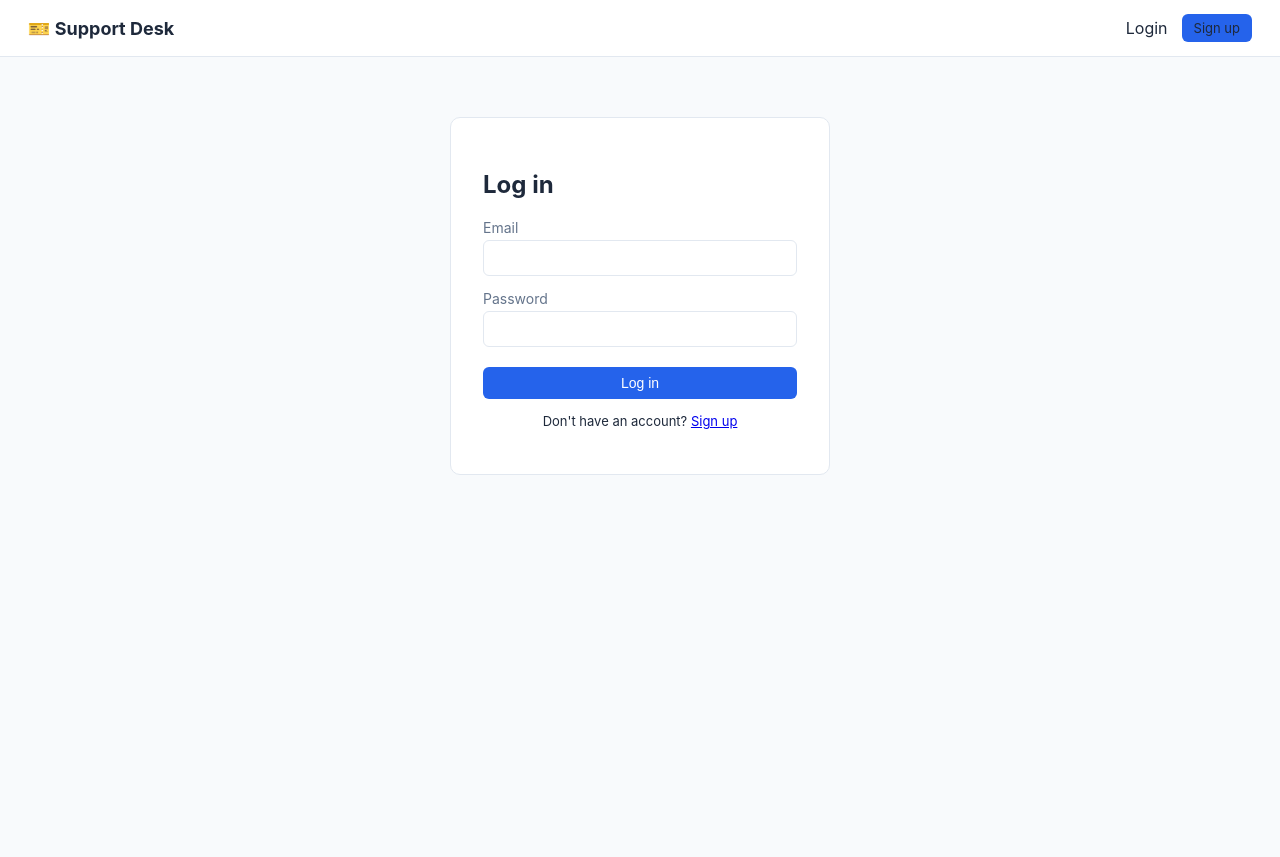
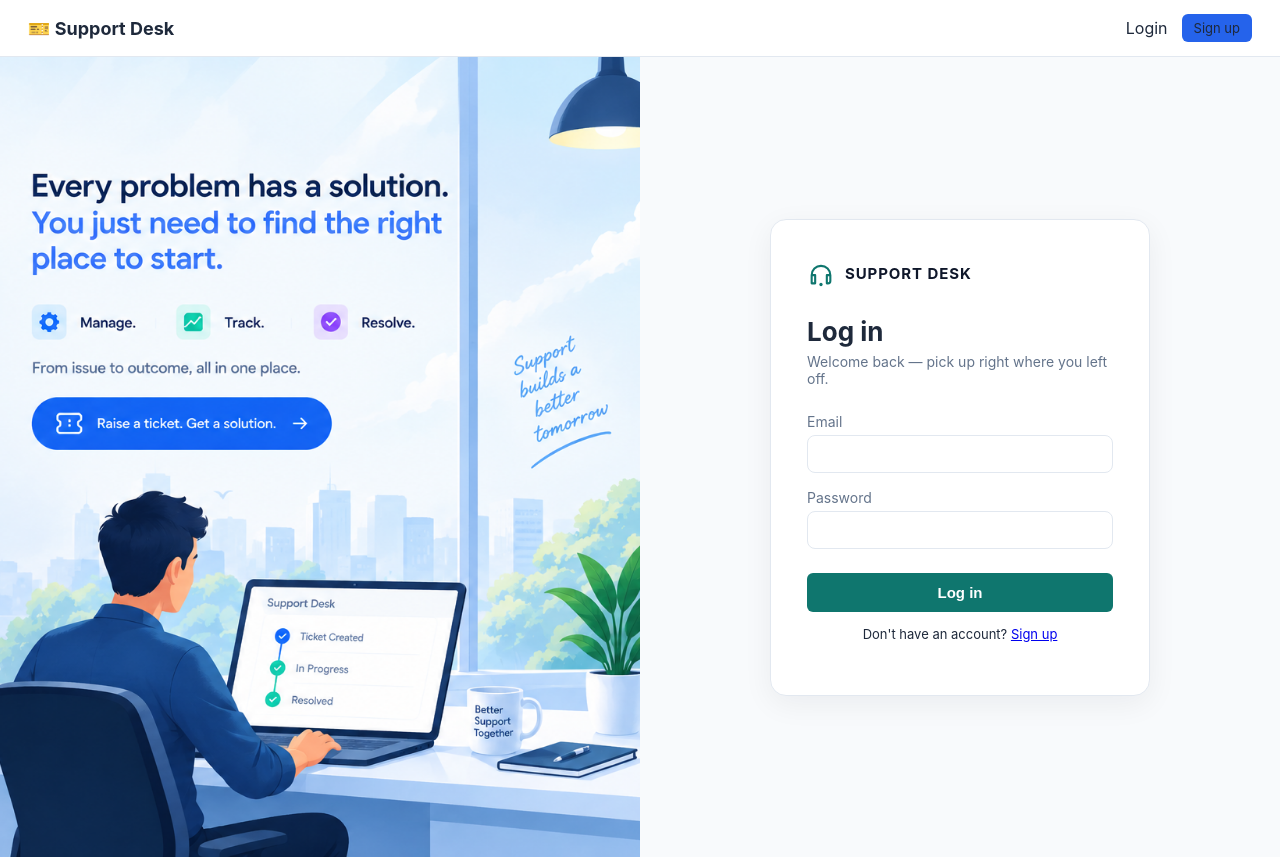
Before and after one commit to sachinchimmalagi1863/support-ticket-management-system, a React (Vite) app in the folder frontend/: page /login in a window 1280 px wide. Before the commit the page ends 800 px from the top, so only its background shows below. Built offline with nearby package versions, Linux system fonts and the light colour scheme; no server answers.

Commit message:
Update support desk login page

```diff
--- a/frontend/src/pages/Login.jsx
+++ b/frontend/src/pages/Login.jsx
@@ -25,10 +25,41 @@ export default function Login() {
   }
 
   return (
-    <div className="auth-page">
-      <form className="auth-form" onSubmit={handleSubmit}>
-        <h2>Log in</h2>
+    <div className="login-split">
+      <div className="login-visual">
+        <img
+          className="login-visual-photo"
+          src="/login-illustration.png"
+          alt="Support Desk"
+        />
+      </div>
+
+      <div className="login-form-side">
+        <form className="login-card" onSubmit={handleSubmit}>
+          <div className="login-brand">
+            <svg
+              className="login-brand-icon"
+              viewBox="0 0 24 24"
+              fill="none"
+              xmlns="http://www.w3.org/2000/svg"
+            >
+              <path
+                d="M4 13a8 8 0 0 1 16 0v5a2 2 0 0 1-2 2h-1v-7h3M4 13v7h3v-7H4M4 13a8 8 0 0 1 16 0"
+                stroke="currentColor"
+                strokeWidth="1.8"
+                strokeLinecap="round"
+                strokeLinejoin="round"
+              />
+              <circle cx="12" cy="21" r="1.4" fill="currentColor" />
+            </svg>
+            <span className="login-brand-text">SUPPORT DESK</span>
+          </div>
+
+          <h1 className="login-heading">Log in</h1>
+          <p className="login-subheading">Welcome back — pick up right where you left off.</p>
+
           {error && <div className="alert alert-error">{error}</div>}
+
           <label>
             Email
             <input type="email" value={email} onChange={(e) => setEmail(e.target.value)} required />
@@ -37,12 +68,16 @@ export default function Login() {
             Password
             <input type="password" value={password} onChange={(e) => setPassword(e.target.value)} required />
           </label>
-        <button className="btn" type="submit" disabled={submitting}>
+
+          <button className="btn login-submit" type="submit" disabled={submitting}>
             {submitting ? 'Logging in...' : 'Log in'}
           </button>
+
           <p className="auth-switch">
             Don't have an account? <Link to="/register">Sign up</Link>
-        </p>      </form>
+          </p>
+        </form>
+      </div>
     </div>
   );
 }
--- a/frontend/src/styles.css
+++ b/frontend/src/styles.css
@@ -121,3 +121,131 @@ body {
 .comment-form .btn { align-self: flex-end; }
 
 .empty-state { color: var(--text-muted); text-align: center; padding: 30px; }
+
+/* ===== Login split-screen layout ===== */
+.login-split {
+  display: flex;
+  min-height: 100vh;
+}
+
+@media (max-width: 860px) {
+  .login-split { flex-direction: column; }
+}
+
+/* --- Left panel: full-bleed photo --- */
+.login-visual {
+  position: relative;
+  flex: 1 1 50%;
+  min-height: 320px;
+  overflow: hidden;
+}
+
+.login-visual-photo {
+  width: 100%;
+  height: 100%;
+  object-fit: cover;
+  display: block;
+}
+
+/* --- Right panel: the actual login form --- */
+.login-form-side {
+  flex: 1 1 50%;
+  display: flex;
+  align-items: center;
+  justify-content: center;
+  background: #f8fafc;
+  padding: 40px 20px;
+}
+
+.login-card {
+  width: 100%;
+  max-width: 380px;
+  background: white;
+  border: 1px solid var(--border);
+  border-radius: 16px;
+  padding: 40px 36px;
+  box-shadow: 0 8px 30px rgba(15, 23, 42, 0.06);
+  opacity: 0;
+  animation: login-fade-in 0.7s ease-out 0.1s forwards;
+}
+
+@keyframes login-fade-in {
+  from { opacity: 0; transform: translateY(14px); }
+  to { opacity: 1; transform: translateY(0); }
+}
+
+/* --- SUPPORT DESK header on the login card --- */
+.login-brand {
+  display: flex;
+  align-items: center;
+  gap: 10px;
+  margin-bottom: 28px;
+}
+
+.login-brand-icon {
+  width: 28px;
+  height: 28px;
+  color: #0f766e;
+  flex-shrink: 0;
+}
+
+.login-brand-text {
+  font-size: 15px;
+  font-weight: 700;
+  letter-spacing: 0.06em;
+  color: #0f172a;
+}
+
+.login-heading {
+  font-size: 26px;
+  font-weight: 700;
+  margin: 0 0 6px;
+  color: var(--text);
+}
+
+.login-subheading {
+  font-size: 14px;
+  color: var(--text-muted);
+  margin: 0 0 26px;
+}
+
+.login-card label {
+  display: block;
+  margin-bottom: 16px;
+  font-size: 14px;
+  color: var(--text-muted);
+}
+
+.login-card input {
+  width: 100%;
+  padding: 10px 12px;
+  margin-top: 5px;
+  border: 1px solid var(--border);
+  border-radius: 8px;
+  font-size: 14px;
+  transition: border-color 0.15s ease, box-shadow 0.15s ease;
+}
+
+.login-card input:focus {
+  outline: none;
+  border-color: #0f766e;
+  box-shadow: 0 0 0 3px rgba(15, 118, 110, 0.15);
+}
+
+.login-submit {
+  width: 100%;
+  margin-top: 8px;
+  background: #0f766e;
+  padding: 11px;
+  font-size: 15px;
+  font-weight: 600;
+  transition: background 0.15s ease, transform 0.1s ease;
+}
+
+.login-submit:hover:not(:disabled) {
+  background: #115e59;
+}
+
+.login-submit:active:not(:disabled) {
+  transform: scale(0.98);
+}
```
Also changed, not shown: frontend/public/login-illustration.png (added). Lines whose indentation alone changed are shown as unchanged.
